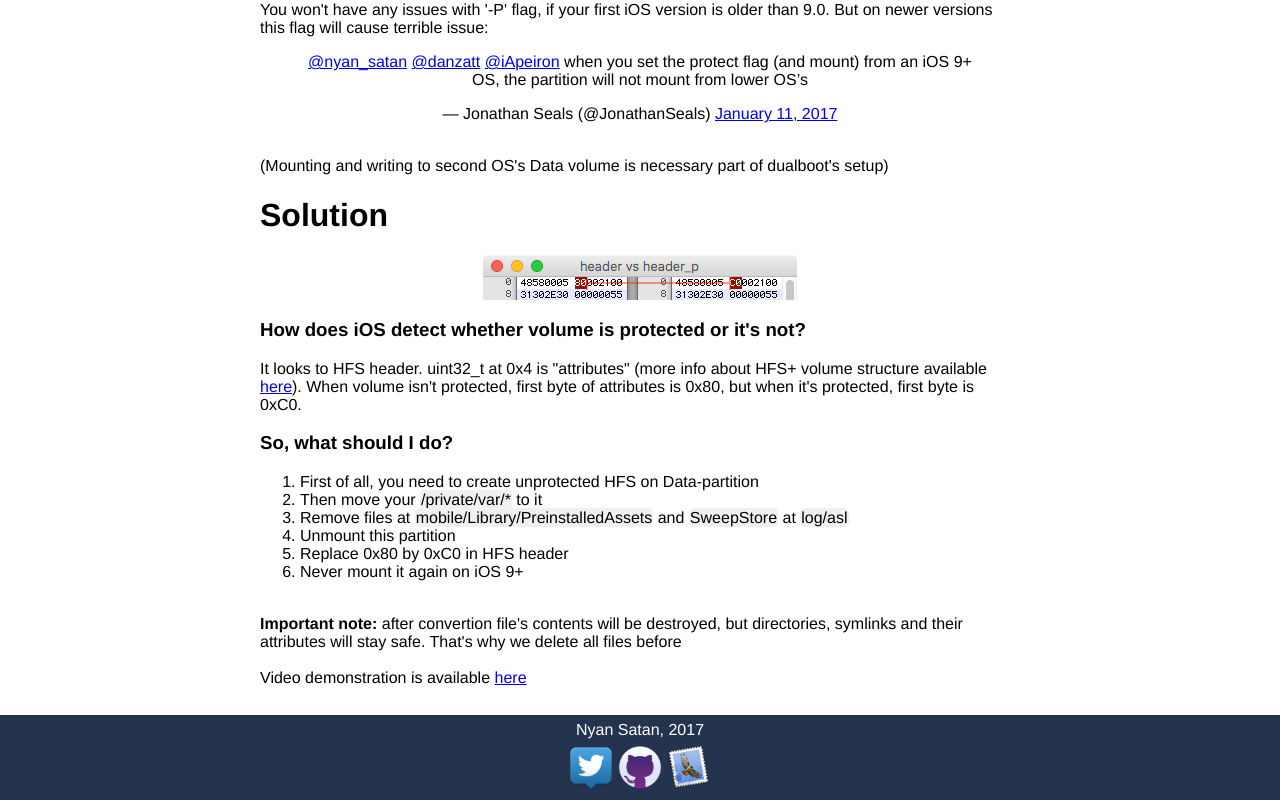
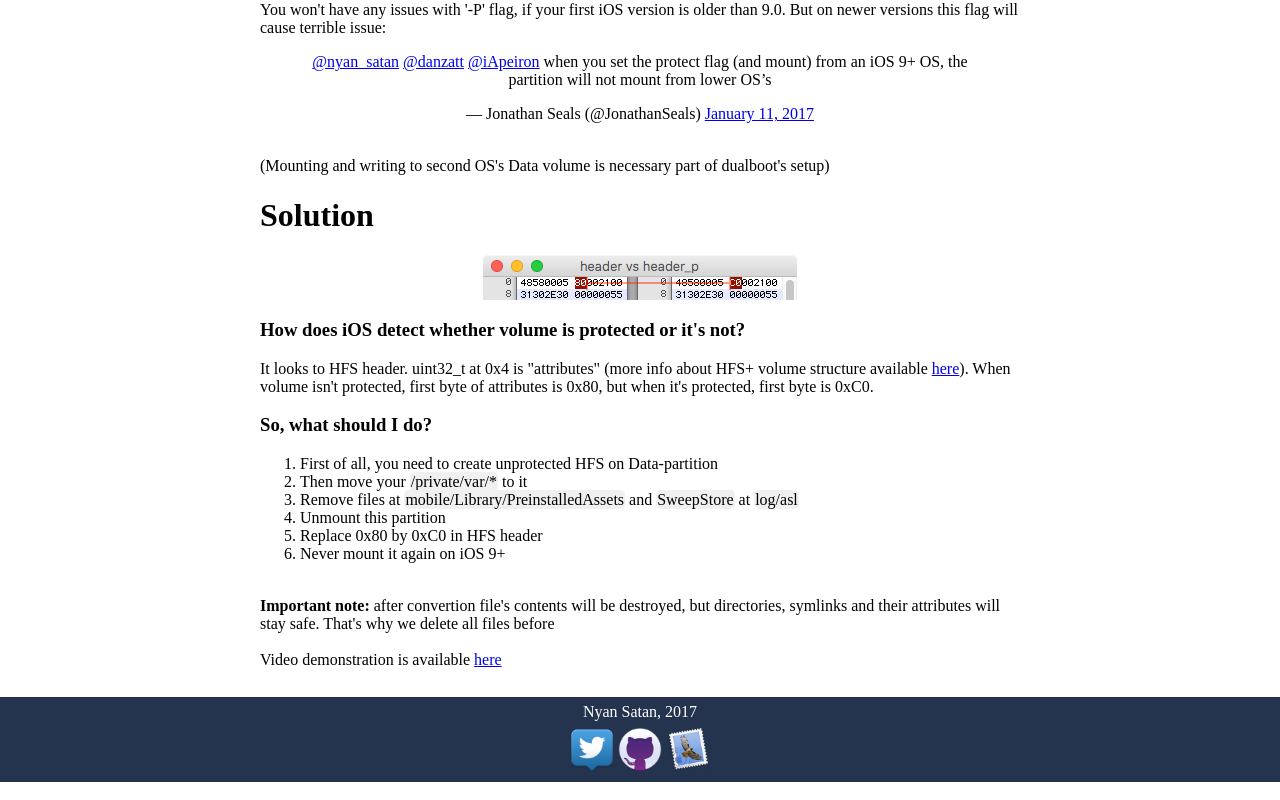
Before and after one commit to juxaier/juxaier.github.io, a plain HTML site: page dataprotection/index.html in a window 1280 px wide. Shown: the part 1334-2134 px from the top of the page. Drawn offline with Linux system fonts and the light colour scheme.

Commit message:
Update general.css

```diff
--- a/Common/general.css
+++ b/Common/general.css
@@ -4,7 +4,7 @@ body {
    	margin:0 auto;
 	padding: 0;
    	height: 100%;
-	font-family: Helvetica;
+	font-family: San Francisco;
 
 }
 
@@ -38,7 +38,7 @@ p.cell {
 footer {
 
 	position: relative;
-	font-family: Helvetica;
+	font-family: San Francisco;
 	bottom: 0;
 	left: 0;
 	right: 0;
@@ -71,7 +71,7 @@ p.cli {
 	background-color: #F0F0F0;
 	padding: 10px;
 	border-radius: 5px;
-	font-family: Helvetica;
+	font-family: San Francisco;
 	word-wrap: break-word;
 
 }
@@ -81,7 +81,7 @@ span.cli {
 	background-color: #F0F0F0;
 	padding: 1px;
 	border-radius: 5px;
-	font-family: Helvetica;
+	font-family: San Francisco;
 	word-wrap: break-word;
 
 }
```
